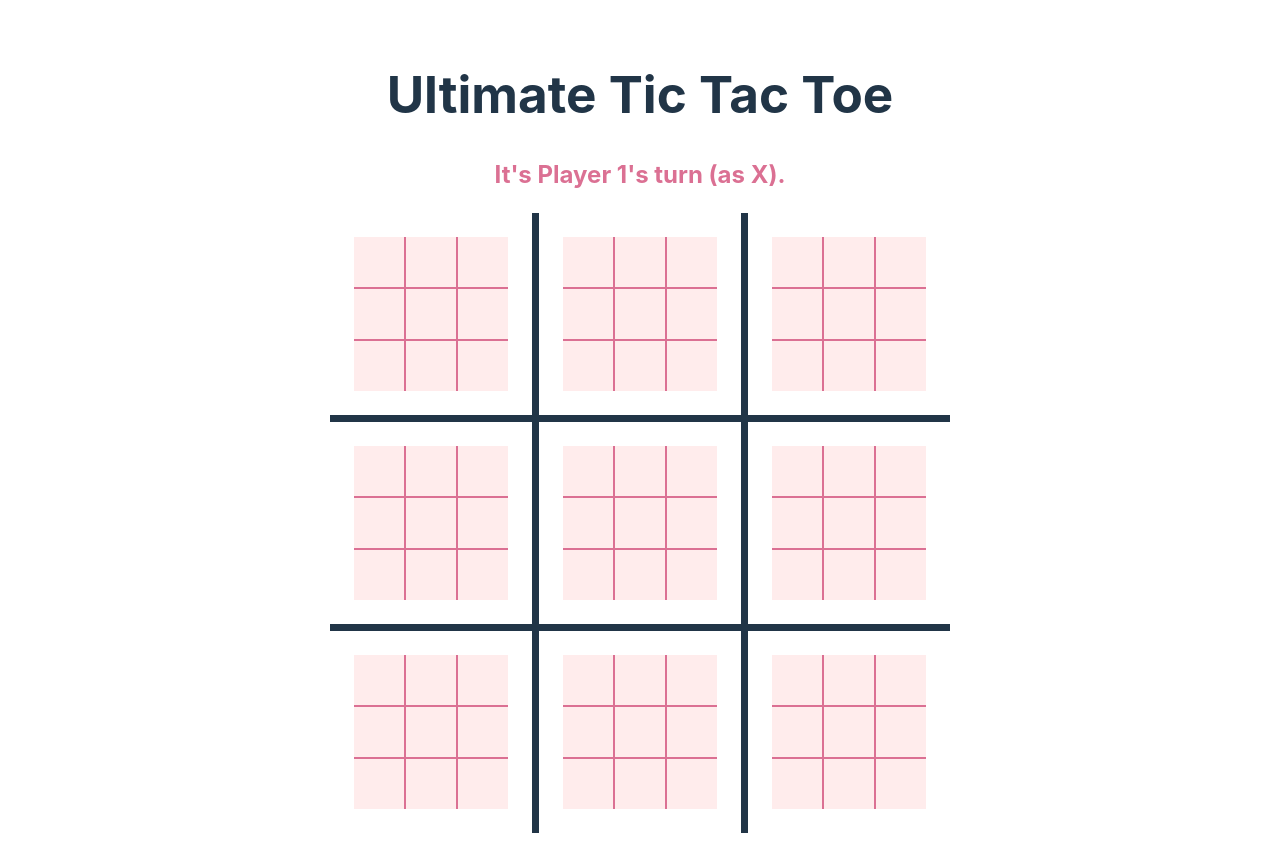
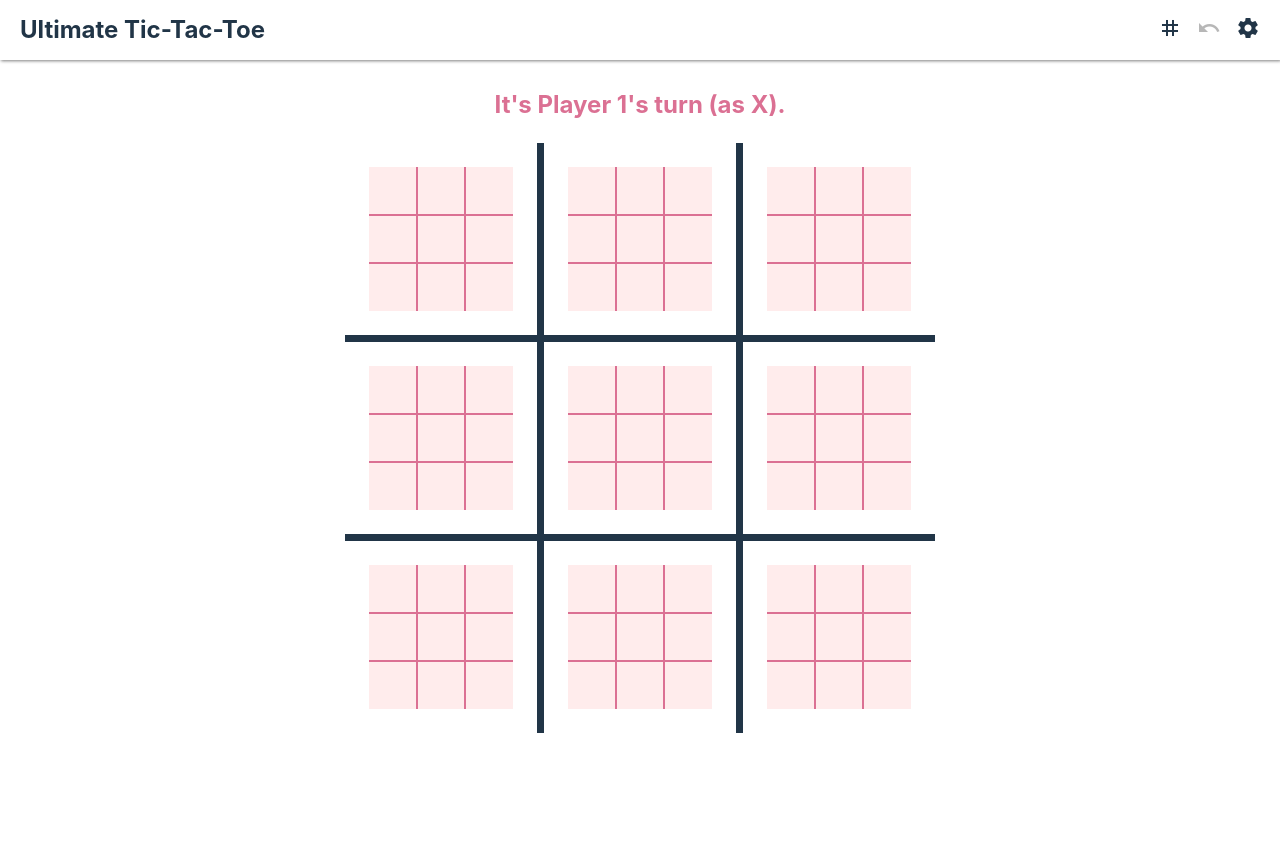
Before and after one commit to mikeleany/ultimate-tic-tac-toe, a React (Vite) app: page / in a window 1280 px wide. After the commit the page ends 800 px from the top, so only its background shows below. Built offline with nearby package versions, Linux system fonts and the light colour scheme.

Commit message:
Add navbar.

```diff
--- a/index.html
+++ b/index.html
@@ -2,6 +2,7 @@
 <html lang="en">
   <head>
     <meta charset="UTF-8" />
+    <link rel="stylesheet" href="https://fonts.googleapis.com/icon?family=Material+Icons">
     <meta name="viewport" content="width=device-width, initial-scale=1.0" />
     <title>Ultimate Tic-Tac-Toe</title>
   </head>
--- a/src/App.jsx
+++ b/src/App.jsx
@@ -1,12 +1,15 @@
 import { useState } from 'react'
 import './App.css'
 import { GameBoard } from './GameBoard'
+import { Navbar } from './Navbar'
 
 function App() {
+  const [gameNumber, setGameNumber] = useState(0);
+
   return (
     <>
-      <h1>Ultimate Tic Tac Toe</h1>
-      <GameBoard />
+      <Navbar newGame={() => setGameNumber(gameNumber + 1)} />
+      <GameBoard key={gameNumber} />
     </>
   )
 }
--- a/src/GameBoard.jsx
+++ b/src/GameBoard.jsx
@@ -58,7 +58,7 @@ export function GameBoard() {
   }
 
   return (
-    <>
+    <main>
       <h2 className={messageClass}>{message}</h2>
       <table>
         <tbody>
@@ -82,6 +82,6 @@ export function GameBoard() {
           }
         </tbody>
       </table>
-    </>
+    </main>
   )
 }
--- /dev/null
+++ b/src/Navbar.css
@@ -0,0 +1,47 @@
+header.app-header {
+  position: fixed;
+  top: 0px;
+  left: 0px;
+  right: 0px;
+  height: 60px;
+  display: flex;
+  justify-content: space-between;
+  align-items: center;
+  padding: 10px 20px;
+  box-shadow: 1px 1px 3px rgba(0, 0, 0, .5);
+  background-color: var(--background-color);
+}
+
+.app-title {
+  display: flex;
+  gap: 20px;
+  align-items: center;
+  font-size: 24px;
+  font-weight: bold;
+  margin-right: 20px;
+}
+
+.app-header-links {
+  display: flex;
+  gap: 15px;
+}
+
+button.icon-button {
+  border-radius: 0;
+  border: none;
+  padding: 0;
+  width: fit-content;
+  font-weight: 500;
+  font-family: inherit;
+  background-color: transparent;
+  cursor: inherit;
+}
+
+button.icon-button:enabled {
+  color: inherit;
+  cursor: pointer;
+}
+
+button.icon-button:enabled:hover {
+  color: var(--link-hover-color);
+}
--- /dev/null
+++ b/src/Navbar.jsx
@@ -0,0 +1,22 @@
+import './Navbar.css'
+
+export function Navbar({ newGame, undo, openSettings }) {
+  return (
+    <header className='app-header'>
+      <div className='app-title'>
+        <span>Ultimate Tic-Tac-Toe</span>
+      </div>
+      <div className='app-header-links'>
+        <button className='icon-button' title='New game' onClick={newGame}>
+          <span className='material-icons'>tag</span>
+        </button>
+        <button className='icon-button' title='Undo' onClick={undo} disabled>
+          <span className='material-icons'>undo</span>
+        </button>
+        <button className='icon-button' title='Settings' onClick={openSettings}>
+          <span className='material-icons'>settings</span>
+        </button>
+      </div>
+    </header>
+  )
+}
--- a/src/index.css
+++ b/src/index.css
@@ -1,6 +1,9 @@
 :root {
   --foreground-color: rgba(255, 255, 255, 0.87);
   --background-color: #242424;
+  --link-hover-color: #535bf2;
+  --button-color: #1a1a1a;
+  --button-border-color: #646cff;
   --draw-color: rgba(127, 127, 127, .4);
   font-family: Inter, system-ui, Avenir, Helvetica, Arial, sans-serif;
   line-height: 1.5;
@@ -16,14 +19,18 @@
   -moz-osx-font-smoothing: grayscale;
 }
 
+* {
+  box-sizing: border-box;
+}
+
 a {
   font-weight: 500;
-  color: #646cff;
+  color: var(--button-border-color);
   text-decoration: inherit;
 }
 
 a:hover {
-  color: #535bf2;
+  color: var(--link-hover-color);
 }
 
 body {
@@ -46,13 +53,13 @@ button {
   font-size: 1em;
   font-weight: 500;
   font-family: inherit;
-  background-color: #1a1a1a;
+  background-color: var(--button-color);
   cursor: pointer;
   transition: border-color 0.25s;
 }
 
 button:hover {
-  border-color: #646cff;
+  border-color: var(--button-border-color);
 }
 
 button:focus,
@@ -64,14 +71,8 @@ button:focus-visible {
   :root {
     --foreground-color: #213547;
     --background-color: #ffffff;
+    --link-hover-color: #747bff;
+    --button-color: #f9f9f9;
     --draw-color: rgba(167, 157, 50, .4);
   }
-
-  a:hover {
-    color: #747bff;
-  }
-
-  button {
-    background-color: #f9f9f9;
-  }
 }
```
